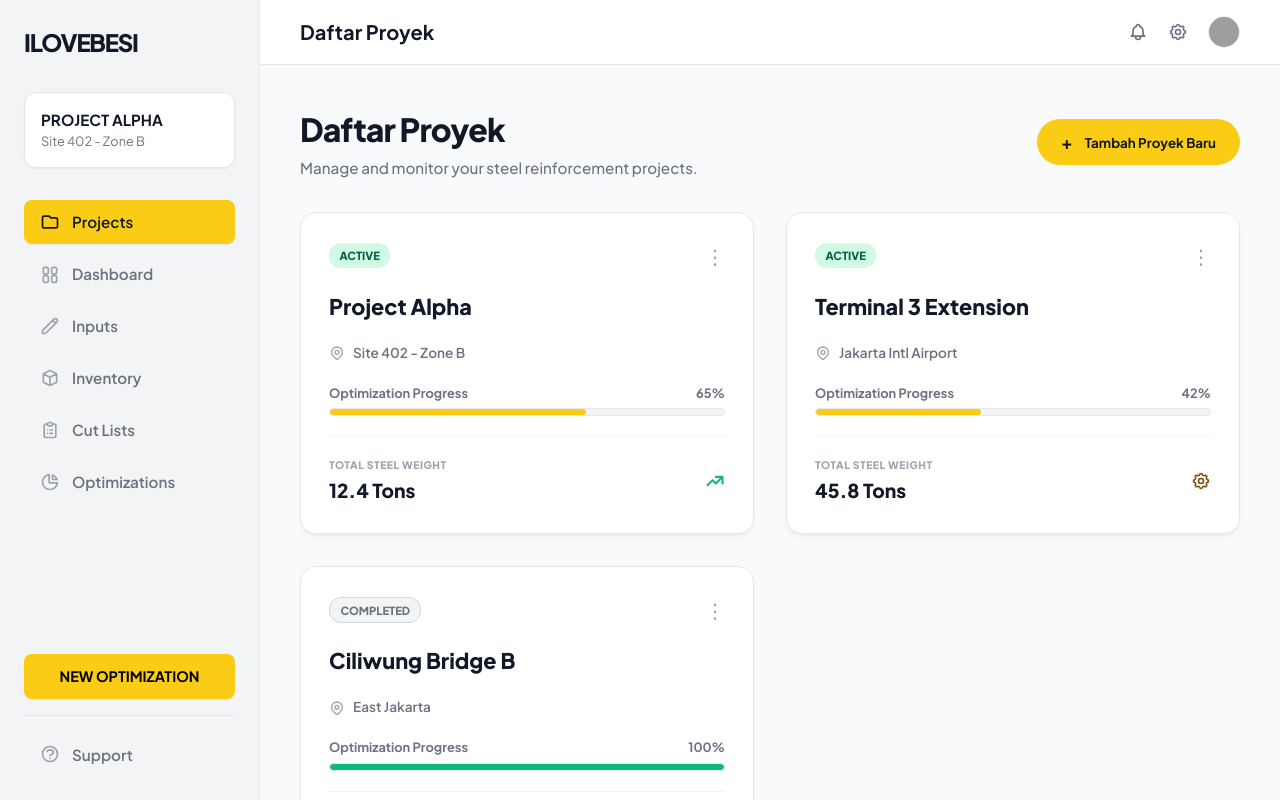
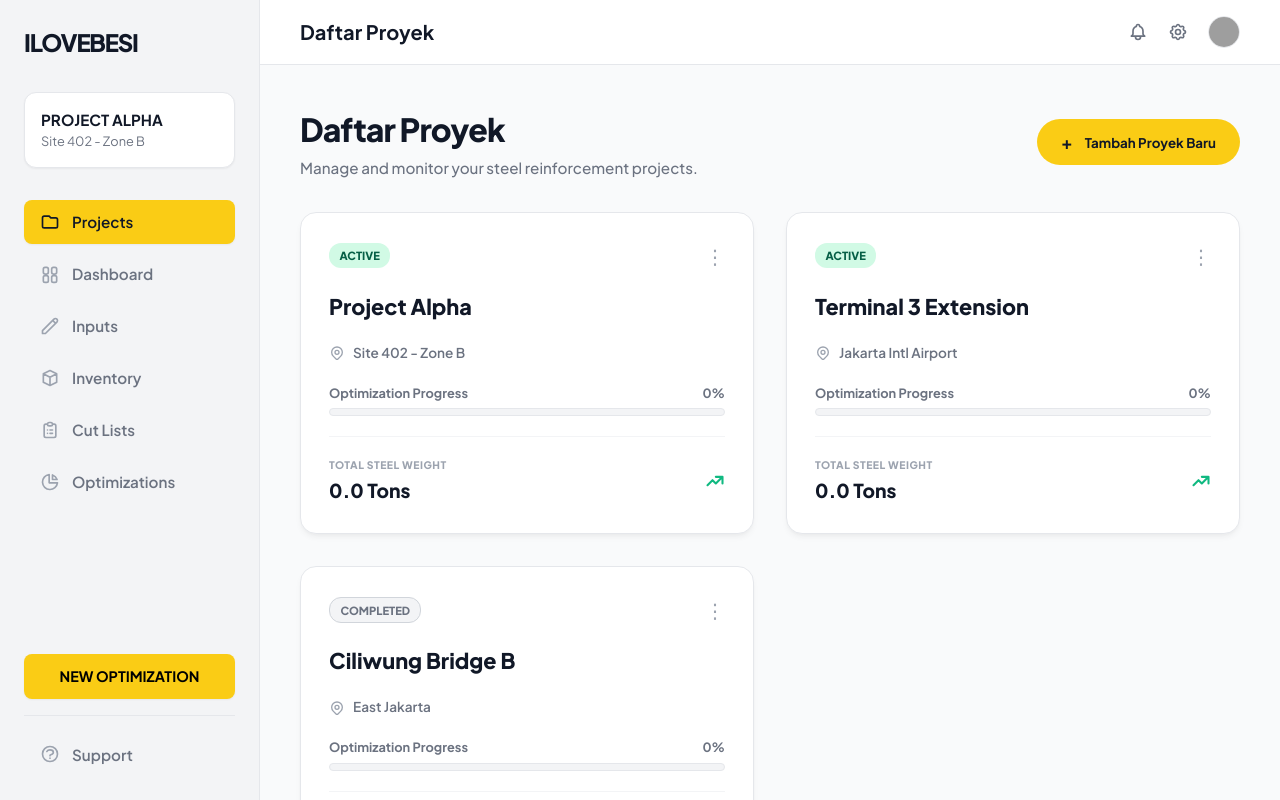
Before and after one commit to Poponetannhauser/i-love-besi, a React (Vite) app: page / in a window 1280 px wide. Both pictures are taken after a click on the button "Get Started". Built offline with nearby package versions, Linux system fonts and the light colour scheme; grey boxes are pictures that could not be loaded.

Commit message:
feat: make projects view fully dynamic and sync sidebar with active project

```diff
--- a/src/App.jsx
+++ b/src/App.jsx
@@ -6,18 +6,37 @@ import CutListsView from './components/CutListsView';
 import ProjectsView from './components/ProjectsView';
 import LandingPage from './components/LandingPage';
 import { calculateRebarWeight } from './utils/formulas';
-import { loadRecapData, saveRecapData, clearRecapData } from './utils/storage';
+
+const DEFAULT_PROJECTS = [
+  { id: '1', name: 'Project Alpha', location: 'Site 402 - Zone B', status: 'ACTIVE', items: [] },
+  { id: '2', name: 'Terminal 3 Extension', location: 'Jakarta Intl Airport', status: 'ACTIVE', items: [] },
+  { id: '3', name: 'Ciliwung Bridge B', location: 'East Jakarta', status: 'COMPLETED', items: [] }
+];
 
 export default function App() {
-  const [recapList, setRecapList] = useState([]);
-  const [activeTab, setActiveTab] = useState('projects'); // Start on projects tab to match mock flow
+  const [projects, setProjects] = useState([]);
+  const [activeProjectId, setActiveProjectId] = useState('1');
+  const [activeTab, setActiveTab] = useState('projects'); // Start on projects tab
   const [view, setView] = useState('landing'); // 'landing' or 'app'
 
   // Load initial data on mount
   useEffect(() => {
-    const data = loadRecapData();
-    setRecapList(data);
+    try {
+      const data = localStorage.getItem('ilovebesi_multi_projects');
+      if (data) {
+        setProjects(JSON.parse(data));
+      } else {
+        setProjects(DEFAULT_PROJECTS);
+        localStorage.setItem('ilovebesi_multi_projects', JSON.stringify(DEFAULT_PROJECTS));
+      }
+    } catch (e) {
+      console.error('Error loading projects:', e);
+      setProjects(DEFAULT_PROJECTS);
+    }
   }, []);
+
+  const activeProject = projects.find(p => p.id === activeProjectId) || projects[0] || DEFAULT_PROJECTS[0];
+  const recapList = activeProject ? activeProject.items : [];
 
   const handleAddRow = (formData) => {
     const weightKg = calculateRebarWeight(
@@ -34,20 +53,61 @@ export default function App() {
       weightTon,
     };
 
-    const updatedList = [...recapList, newItem];
-    setRecapList(updatedList);
-    saveRecapData(updatedList);
+    const updatedProjects = projects.map(p => {
+      if (p.id === activeProjectId) {
+        return {
+          ...p,
+          items: [...p.items, newItem]
+        };
+      }
+      return p;
+    });
+
+    setProjects(updatedProjects);
+    localStorage.setItem('ilovebesi_multi_projects', JSON.stringify(updatedProjects));
   };
 
   const handleDeleteRow = (id) => {
-    const updatedList = recapList.filter((item) => item.id !== id);
-    setRecapList(updatedList);
-    saveRecapData(updatedList);
+    const updatedProjects = projects.map(p => {
+      if (p.id === activeProjectId) {
+        return {
+          ...p,
+          items: p.items.filter(item => item.id !== id)
+        };
+      }
+      return p;
+    });
+    setProjects(updatedProjects);
+    localStorage.setItem('ilovebesi_multi_projects', JSON.stringify(updatedProjects));
   };
 
   const handleClearAll = () => {
-    clearRecapData();
-    setRecapList([]);
+    const updatedProjects = projects.map(p => {
+      if (p.id === activeProjectId) {
+        return {
+          ...p,
+          items: []
+        };
+      }
+      return p;
+    });
+    setProjects(updatedProjects);
+    localStorage.setItem('ilovebesi_multi_projects', JSON.stringify(updatedProjects));
+  };
+
+  const handleAddProject = (newProj) => {
+    const newProject = {
+      id: Date.now().toString(),
+      ...newProj
+    };
+    const updatedProjects = [...projects, newProject];
+    setProjects(updatedProjects);
+    localStorage.setItem('ilovebesi_multi_projects', JSON.stringify(updatedProjects));
+  };
+
+  const handleSelectProject = (id) => {
+    setActiveProjectId(id);
+    setActiveTab('dashboard'); // Navigate to dashboard when project card is clicked
   };
 
   // Helper to determine the header title dynamically
@@ -65,8 +125,6 @@ export default function App() {
         return 'Instruksi Pemotongan Lapangan';
       case 'optimizations':
         return 'Optimasi & Cutting Stock';
-      case 'history':
-        return 'Riwayat Proyek';
       default:
         return 'ILOVEBESI';
     }
@@ -84,10 +142,12 @@ export default function App() {
           ILOVEBESI
         </div>
 
-        <div className="project-context">
-          <div className="project-title">PROJECT ALPHA</div>
-          <div className="project-subtitle">Site 402 - Zone B</div>
-        </div>
+        {activeProject && (
+          <div className="project-context">
+            <div className="project-title" style={{ textTransform: 'uppercase' }}>{activeProject.name}</div>
+            <div className="project-subtitle">{activeProject.location}</div>
+          </div>
+        )}
 
         <nav className="nav-menu">
           <button
@@ -197,8 +257,9 @@ export default function App() {
         <div className="content-body">
           {activeTab === 'projects' && (
             <ProjectsView
-              items={recapList}
-              onNavigateToDashboard={() => setActiveTab('dashboard')}
+              projects={projects}
+              onSelectProject={handleSelectProject}
+              onAddProject={handleAddProject}
             />
           )}
 
--- a/src/components/ProjectsView.jsx
+++ b/src/components/ProjectsView.jsx
@@ -1,18 +1,21 @@
 import { useMemo } from 'react';
 import { optimizeCuttingStock } from '../utils/optimizations';
 
-export default function ProjectsView({ items, onNavigateToDashboard }) {
-  // Compute dynamic stats for Project Alpha from items
-  const projectAlphaStats = useMemo(() => {
-    const totalKg = items.reduce((acc, item) => acc + item.weightKg, 0);
-    const totalTonVal = totalKg / 1000;
-    const optData = optimizeCuttingStock(items);
+export default function ProjectsView({ projects, onSelectProject, onAddProject }) {
 
-    return {
-      weight: items.length > 0 ? `${totalTonVal.toFixed(1)} Tons` : '12.4 Tons',
-      efficiency: items.length > 0 ? optData.efficiency : 65
+  const handleAddProjectClick = () => {
+    const name = prompt("Masukkan Nama Proyek Baru:");
+    if (!name || !name.trim()) return;
+    const location = prompt("Masukkan Lokasi / Site Proyek:");
+    if (!location || !location.trim()) return;
+
+    onAddProject({
+      name: name.trim(),
+      location: location.trim(),
+      status: 'ACTIVE',
+      items: []
+    });
   };
-  }, [items]);
 
   return (
     <div className="projects-view-container">
@@ -26,38 +29,56 @@ export default function ProjectsView({ items, onNavigateToDashboard }) {
             Manage and monitor your steel reinforcement projects.
           </p>
         </div>
-        <button className="btn btn-primary" style={{ padding: '0.75rem 1.5rem', borderRadius: '30px' }}>
+        <button className="btn btn-primary" onClick={handleAddProjectClick} style={{ padding: '0.75rem 1.5rem', borderRadius: '30px' }}>
           <span style={{ fontSize: '1.1rem', marginRight: '0.25rem' }}>+</span> Tambah Proyek Baru
         </button>
       </div>
 
       {/* Projects Grid */}
       <div className="projects-grid">
-        {/* Card 1: Project Alpha (Dynamic) */}
-        <div className="project-card" onClick={onNavigateToDashboard} style={{ cursor: 'pointer' }}>
+        {projects.map((project) => {
+          // Calculate dynamic metrics per project
+          const totalKg = project.items.reduce((acc, item) => acc + item.weightKg, 0);
+          const totalTonVal = totalKg / 1000;
+          const optData = optimizeCuttingStock(project.items);
+          const progressVal = project.items.length > 0 ? optData.efficiency : 0;
+          const displayWeight = `${totalTonVal.toFixed(1)} Tons`;
+
+          return (
+            <div
+              key={project.id}
+              className="project-card"
+              onClick={() => onSelectProject(project.id)}
+              style={{ cursor: 'pointer' }}
+            >
               <div className="project-card-header">
-            <span className="badge badge-active">ACTIVE</span>
+                <span className={`badge ${project.status === 'ACTIVE' ? 'badge-active' : 'badge-completed'}`}>
+                  {project.status}
+                </span>
                 <span className="card-actions-dots">&#8942;</span>
               </div>
 
-          <h3 className="project-card-title">Project Alpha</h3>
+              <h3 className="project-card-title">{project.name}</h3>
               <div className="project-location">
                 <svg fill="none" viewBox="0 0 24 24" stroke="currentColor" width="16" height="16">
                   <path strokeLinecap="round" strokeLinejoin="round" strokeWidth={2} d="M17.657 16.657L13.414 20.9a1.998 1.998 0 01-2.827 0l-4.244-4.243a8 8 0 1111.314 0z" />
                   <path strokeLinecap="round" strokeLinejoin="round" strokeWidth={2} d="M15 11a3 3 0 11-6 0 3 3 0 016 0z" />
                 </svg>
-            Site 402 - Zone B
+                {project.location}
               </div>
 
               <div className="project-progress-section">
                 <div style={{ display: 'flex', justifyContent: 'space-between', fontSize: '0.8rem', fontWeight: '700', color: 'var(--text-muted)', marginBottom: '0.35rem' }}>
                   <span>Optimization Progress</span>
-              <span>{projectAlphaStats.efficiency}%</span>
+                  <span>{progressVal}%</span>
                 </div>
                 <div className="progress-bar-container" style={{ margin: 0, height: '8px' }}>
                   <div
                     className="progress-bar-fill"
-                style={{ width: `${projectAlphaStats.efficiency}%` }}
+                    style={{
+                      width: `${progressVal}%`,
+                      backgroundColor: project.status === 'COMPLETED' ? 'var(--emerald)' : 'var(--yellow)'
+                    }}
                   ></div>
                 </div>
               </div>
@@ -65,88 +86,19 @@ export default function ProjectsView({ items, onNavigateToDashboard }) {
               <div className="project-card-footer">
                 <div>
                   <span className="footer-label">TOTAL STEEL WEIGHT</span>
-              <span className="footer-value">{projectAlphaStats.weight}</span>
+                  <span className="footer-value">{displayWeight}</span>
                 </div>
                 <svg fill="none" viewBox="0 0 24 24" stroke="currentColor" width="20" height="20" style={{ color: 'var(--emerald)' }}>
+                  {project.status === 'COMPLETED' ? (
+                    <path strokeLinecap="round" strokeLinejoin="round" strokeWidth={2} d="M9 12l2 2 4-4m6 2a9 9 0 11-18 0 9 9 0 0118 0z" />
+                  ) : (
                     <path strokeLinecap="round" strokeLinejoin="round" strokeWidth={2.5} d="M13 7h8m0 0v8m0-8l-8 8-4-4-6 6" />
+                  )}
                 </svg>
               </div>
             </div>
-
-        {/* Card 2: Terminal 3 Extension */}
-        <div className="project-card">
-          <div className="project-card-header">
-            <span className="badge badge-active">ACTIVE</span>
-            <span className="card-actions-dots">&#8942;</span>
-          </div>
-
-          <h3 className="project-card-title">Terminal 3 Extension</h3>
-          <div className="project-location">
-            <svg fill="none" viewBox="0 0 24 24" stroke="currentColor" width="16" height="16">
-              <path strokeLinecap="round" strokeLinejoin="round" strokeWidth={2} d="M17.657 16.657L13.414 20.9a1.998 1.998 0 01-2.827 0l-4.244-4.243a8 8 0 1111.314 0z" />
-              <path strokeLinecap="round" strokeLinejoin="round" strokeWidth={2} d="M15 11a3 3 0 11-6 0 3 3 0 016 0z" />
-            </svg>
-            Jakarta Intl Airport
-          </div>
-
-          <div className="project-progress-section">
-            <div style={{ display: 'flex', justifyContent: 'space-between', fontSize: '0.8rem', fontWeight: '700', color: 'var(--text-muted)', marginBottom: '0.35rem' }}>
-              <span>Optimization Progress</span>
-              <span>42%</span>
-            </div>
-            <div className="progress-bar-container" style={{ margin: 0, height: '8px' }}>
-              <div className="progress-bar-fill" style={{ width: '42%' }}></div>
-            </div>
-          </div>
-
-          <div className="project-card-footer">
-            <div>
-              <span className="footer-label">TOTAL STEEL WEIGHT</span>
-              <span className="footer-value">45.8 Tons</span>
-            </div>
-            <svg fill="none" viewBox="0 0 24 24" stroke="currentColor" width="20" height="20" style={{ color: '#854d0e' }}>
-              <path strokeLinecap="round" strokeLinejoin="round" strokeWidth={2} d="M10.325 4.317c.426-1.756 2.924-1.756 3.35 0a1.724 1.724 0 002.573 1.066c1.543-.94 3.31.826 2.37 2.37a1.724 1.724 0 001.065 2.572c1.756.426 1.756 2.924 0 3.35a1.724 1.724 0 00-1.066 2.573c.94 1.543-.826 3.31-2.37 2.37a1.724 1.724 0 00-2.572 1.065c-.426 1.756-2.924 1.756-3.35 0a1.724 1.724 0 00-2.573-1.066c-1.543.94-3.31-.826-2.37-2.37a1.724 1.724 0 00-1.065-2.572c-1.756-.426-1.756-2.924 0-3.35a1.724 1.724 0 001.066-2.573c-.94-1.543.826-3.31 2.37-2.37.996.608 2.296.07 2.572-1.065z" />
-              <path strokeLinecap="round" strokeLinejoin="round" strokeWidth={2} d="M15 12a3 3 0 11-6 0 3 3 0 016 0z" />
-            </svg>
-          </div>
-        </div>
-
-        {/* Card 3: Ciliwung Bridge B */}
-        <div className="project-card">
-          <div className="project-card-header">
-            <span className="badge badge-completed">COMPLETED</span>
-            <span className="card-actions-dots">&#8942;</span>
-          </div>
-
-          <h3 className="project-card-title">Ciliwung Bridge B</h3>
-          <div className="project-location">
-            <svg fill="none" viewBox="0 0 24 24" stroke="currentColor" width="16" height="16">
-              <path strokeLinecap="round" strokeLinejoin="round" strokeWidth={2} d="M17.657 16.657L13.414 20.9a1.998 1.998 0 01-2.827 0l-4.244-4.243a8 8 0 1111.314 0z" />
-              <path strokeLinecap="round" strokeLinejoin="round" strokeWidth={2} d="M15 11a3 3 0 11-6 0 3 3 0 016 0z" />
-            </svg>
-            East Jakarta
-          </div>
-
-          <div className="project-progress-section">
-            <div style={{ display: 'flex', justifyContent: 'space-between', fontSize: '0.8rem', fontWeight: '700', color: 'var(--text-muted)', marginBottom: '0.35rem' }}>
-              <span>Optimization Progress</span>
-              <span>100%</span>
-            </div>
-            <div className="progress-bar-container" style={{ margin: 0, height: '8px' }}>
-              <div className="progress-bar-fill" style={{ width: '100%', backgroundColor: 'var(--emerald)' }}></div>
-            </div>
-          </div>
-
-          <div className="project-card-footer">
-            <div>
-              <span className="footer-label">TOTAL STEEL WEIGHT</span>
-              <span className="footer-value">8.2 Tons</span>
-            </div>
-            <svg fill="none" viewBox="0 0 24 24" stroke="currentColor" width="20" height="20" style={{ color: 'var(--emerald)' }}>
-              <path strokeLinecap="round" strokeLinejoin="round" strokeWidth={2} d="M9 12l2 2 4-4m6 2a9 9 0 11-18 0 9 9 0 0118 0z" />
-            </svg>
-          </div>
-        </div>
+          );
+        })}
       </div>
 
       {/* Dotted Border Area */}
```
Lines whose indentation alone changed are shown as unchanged.
